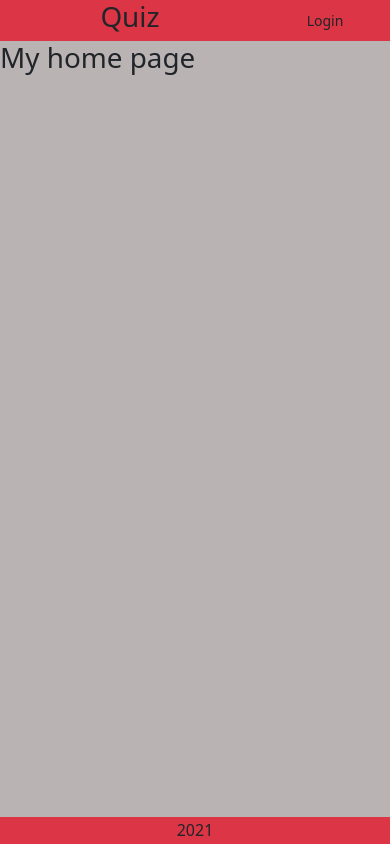
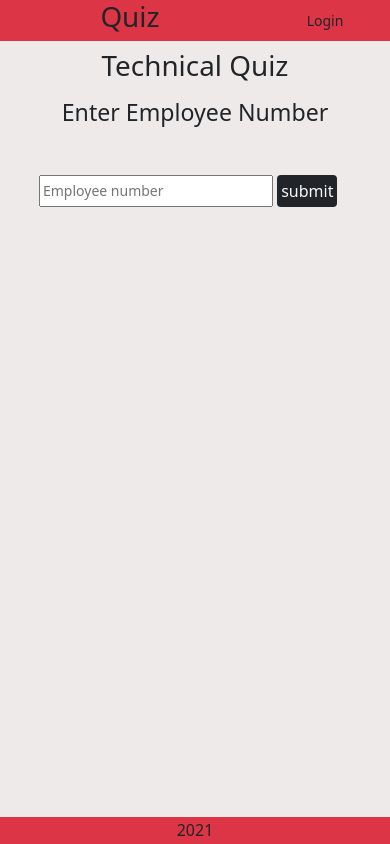
Before and after one commit to zahur76/django-quiz, a Django app: page / in a window 390 px wide. Run offline with Django 3.2, Linux system fonts and the light colour scheme.

Commit message:
add form to register staff for quiz

```diff
--- a/home/static/home/css/home.css
+++ b/home/static/home/css/home.css
@@ -1,3 +1,33 @@
 .content {
-    background: rgb(185, 179, 179);
+    background: rgb(238, 234, 234);
 }
+
+.add-staff-form {
+    width: 25% !important;
+}
+
+#fname {
+    height: 32px;
+}
+
+/* Media Screen */
+@media screen and (max-width: 992px){
+    .add-staff-form {
+        width: 40% !important;
+    }
+}
+
+@media screen and (max-width: 768px){
+    .add-staff-form {
+        width: 50% !important;
+    }
+}
+
+@media screen and (max-width: 560px){
+    .add-staff-form {
+        width: 80% !important;
+    }
+    .submit-employee {
+        margin-bottom: 2px !important;
+    }
+}
--- a/home/templates/home/index.html
+++ b/home/templates/home/index.html
@@ -6,7 +6,15 @@
 {% endblock %}
 
 {% block content %}
-    <div class="h1">My home page</div>
+    <div class="h1 text-center mt-2">Technical Quiz</div>
+    <div class="h3 text-center mt-3">Enter Employee Number</div>
+    <div class="col-12 mx-auto mt-5 add-staff-form">
+        <form id="staff-id" action="#" method="POST" enctype="multipart/form-data" class="addStaff">
+            {% csrf_token %}
+            <input class="w-75" type="text" id="fname" name="fname" placeholder="Employee number" required>
+            <button class="btn btn-dark border-0 text-light p-1 mb-1 submit-employee" type="submit" form="staff-id">submit</button>
+        </form>
+    </div>
 {% endblock %}
 
 {% block extra_js %}
--- a/staff/templates/staff/add_staff.html
+++ b/staff/templates/staff/add_staff.html
@@ -14,6 +14,11 @@
             {{ form|crispy }}
             <button class="btn btn-dark text-light mt-2" type="submit" form="mystaffForm">submit</button>
             <a href="{% url 'staff' %}" class="btn btn-dark text-light mt-2">Back</a>
+            <div class="text-danger error-text mt-2">
+                {% for error in errors %}
+                    {{ error }}
+                {% endfor %}
+            </div>
         </form>
     </div>
 {% endblock %}
```
Also changed, not shown: staff/static/staff/css/staff.css (+8 -0 lines), staff/views.py (+12 -8 lines), db.sqlite3.
